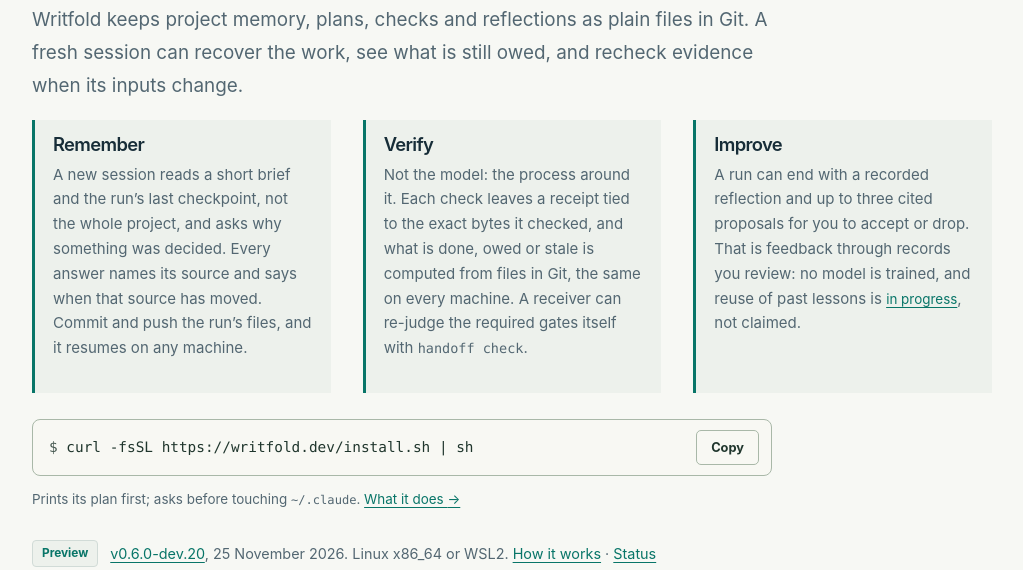
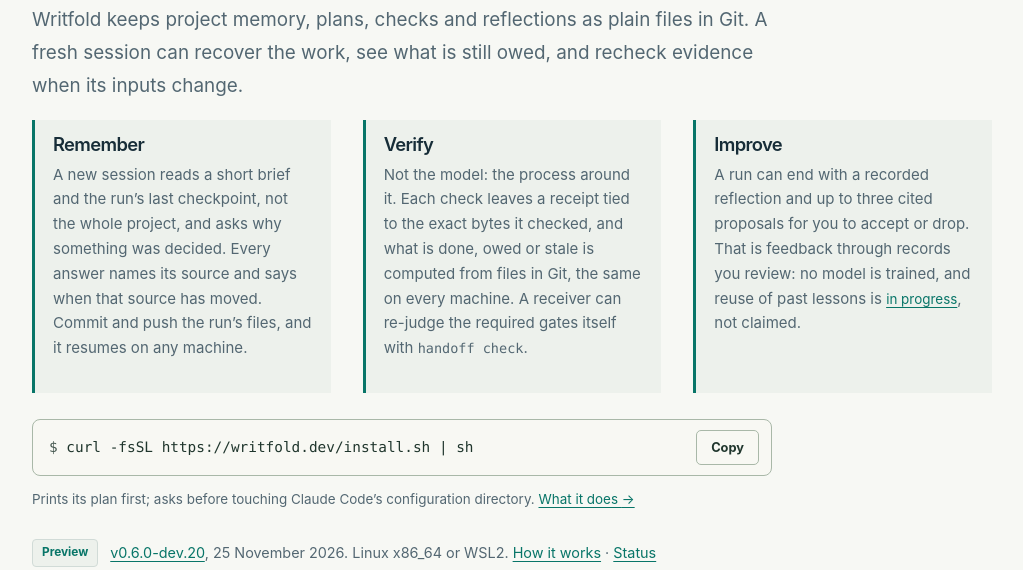
Before and after one commit to writfold-dev/writfold-dev.github.io, a plain HTML site: page index.html in a window 1280 px wide. Shown: the part 382-952 px from the top of the page, without its empty margins (128-1151 px from the left). Drawn offline with Linux system fonts and the light colour scheme.

Commit message:
install: name Claude Code's configuration directory and where it came from
The plan says $CLAUDE_CONFIG_DIR (from CLAUDE_CONFIG_DIR) or ~/.claude (the
default); with CLAUDE_CONFIG_DIR set the plugin step is not offered, only run
with --plugin. Header, --help and the home page no longer say ~/.claude alone.
Hand-checked with Claude Code 2.1.332 (writes only under the variable's
directory). Refs writfold-dev/writfold#185

Co-Authored-By: Claude Opus 5.5 <noreply@anthropic.com>

```diff
--- a/index.html
+++ b/index.html
@@ -44,7 +44,7 @@
       </div>
       <div class="hero-install">
         <div class="copy-line"><code aria-label="Install command"><span class="syntax-prompt">$ </span>curl -fsSL https://writfold.dev/install.sh | sh</code><button type="button" class="copy" data-copy="curl -fsSL https://writfold.dev/install.sh | sh" hidden>Copy</button></div>
-        <p class="fine-print">Prints its plan first; asks before touching <code>~/.claude</code>. <a href="#try">What it does <span aria-hidden="true">→</span></a></p>
+        <p class="fine-print">Prints its plan first; asks before touching Claude Code&rsquo;s configuration directory. <a href="#try">What it does <span aria-hidden="true">→</span></a></p>
       </div>
       <p class="maturity"><span class="badge badge-today">Preview</span> <span><a href="https://github.com/writfold-dev/writfold/releases/tag/v0.6.0-dev.20">v0.6.0-dev.20</a>, 25 November 2026. Linux x86_64 or WSL2. <a href="/how.html">How it works</a> · <a href="/status.html">Status</a></span></p>
     </section>
@@ -131,7 +131,7 @@
         <li>downloads <code>writfold-x86_64-linux-musl</code> and its <code>.sha256</code> from the GitHub release into a temporary directory;</li>
         <li>checks the SHA-256 before installing anything;</li>
         <li>writes one file, <code>~/.local/bin/writfold</code>;</li>
-        <li>asks before adding the Claude Code plugin. That step runs the <code>claude</code> CLI, which writes under <code>~/.claude</code>. With no terminal to ask on, it is skipped and the two commands are printed.</li>
+        <li>asks before adding the Claude Code plugin. That step runs the <code>claude</code> CLI, which writes under Claude Code&rsquo;s configuration directory (<code>$CLAUDE_CONFIG_DIR</code>, else <code>~/.claude</code>); when <code>CLAUDE_CONFIG_DIR</code> is set it runs only with <code>--plugin</code>. With no terminal to ask on, it is skipped and the two commands are printed.</li>
       </ul>
       <p>It does not use sudo and does not edit your shell startup files. <a href="/install.sh">Read the script</a>, or see the plan without installing:</p>
       <div class="copy-line"><code aria-label="Dry-run command"><span class="syntax-prompt">$ </span>curl -fsSL https://writfold.dev/install.sh | sh -s -- --dry-run</code><button type="button" class="copy" data-copy="curl -fsSL https://writfold.dev/install.sh | sh -s -- --dry-run" hidden>Copy</button></div>
```
Also changed, not shown: 2 other files.
